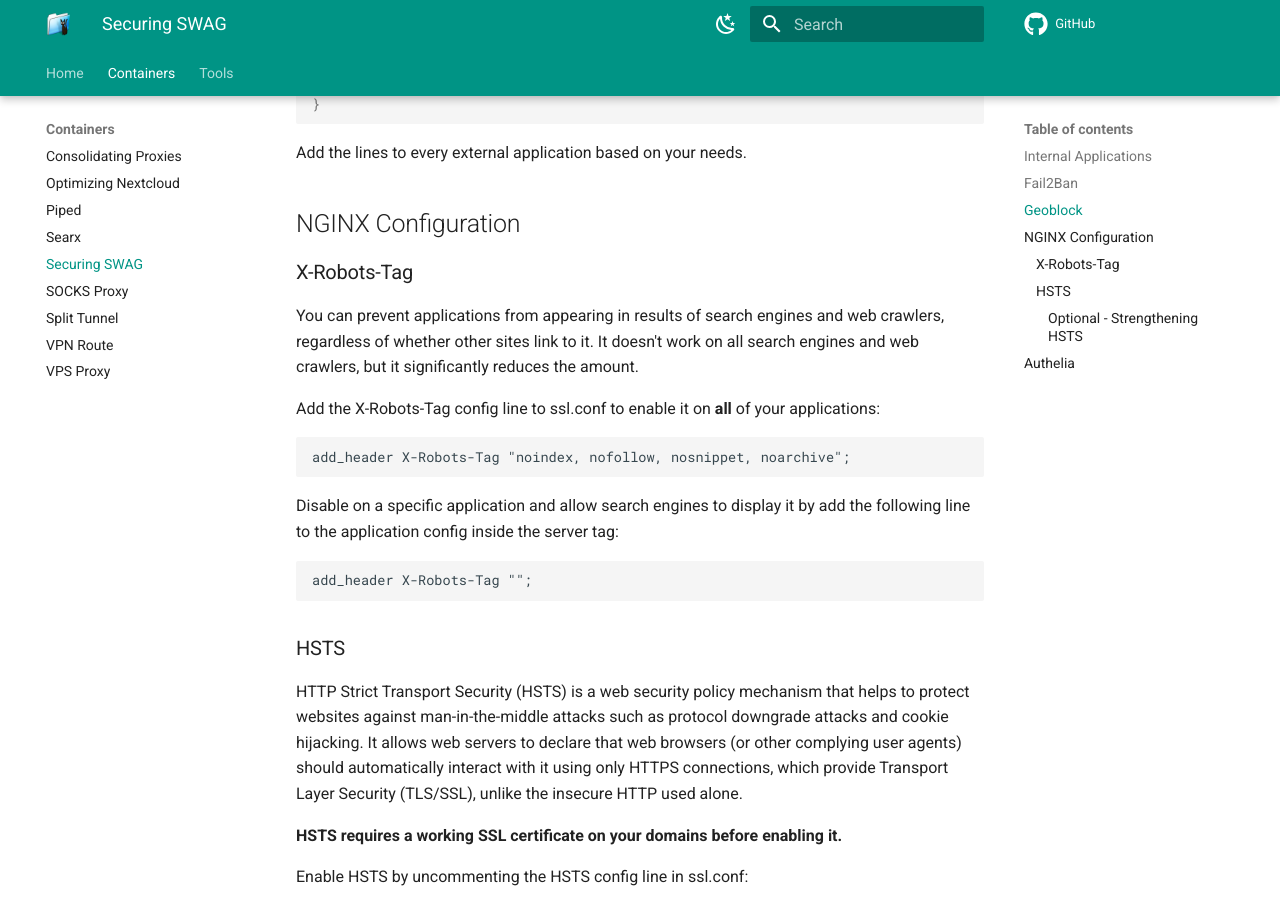
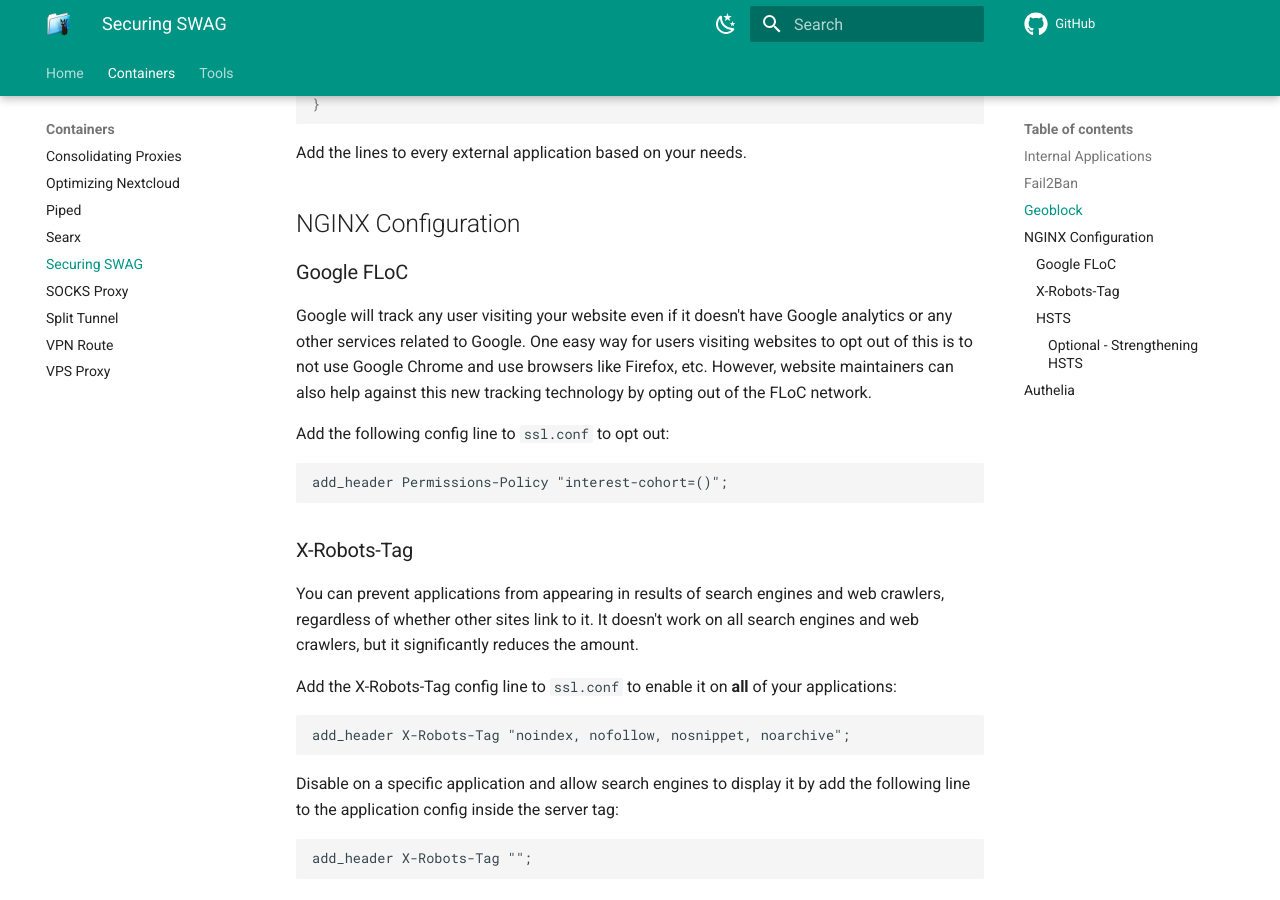
Before and after one commit to quietsy/advanced-configurations, an MkDocs documentation site: the page built from docs/secure.md, in a window 1280 px wide and 900 px high, scrolled down 5481 px. Built offline with MkDocs 1.6.1 and Material for MkDocs 9.7.7, drawn with Linux system fonts in a browser that asks for light colours; comment, search, counter and statistics services are not loaded.

Commit message:
Opt out of google floc

````diff
--- a/docs/secure.md
+++ b/docs/secure.md
@@ -243,10 +243,18 @@
 
 
 ## NGINX Configuration
+### Google FLoC
+Google will track any user visiting your website even if it doesn't have Google analytics or any other services related to Google. One easy way for users visiting websites to opt out of this is to not use Google Chrome and use browsers like Firefox, etc. However, website maintainers can also help against this new tracking technology by opting out of the FLoC network.
+
+Add the following config line to `ssl.conf` to opt out:
+```
+add_header Permissions-Policy "interest-cohort=()";
+```
+
 ### X-Robots-Tag
 You can prevent applications from appearing in results of search engines and web crawlers, regardless of whether other sites link to it. It doesn't work on all search engines and web crawlers, but it significantly reduces the amount.
 
-Add the X-Robots-Tag config line to ssl.conf to enable it on **all** of your applications:
+Add the X-Robots-Tag config line to `ssl.conf` to enable it on **all** of your applications:
 ```
 add_header X-Robots-Tag "noindex, nofollow, nosnippet, noarchive";
 ```
````
